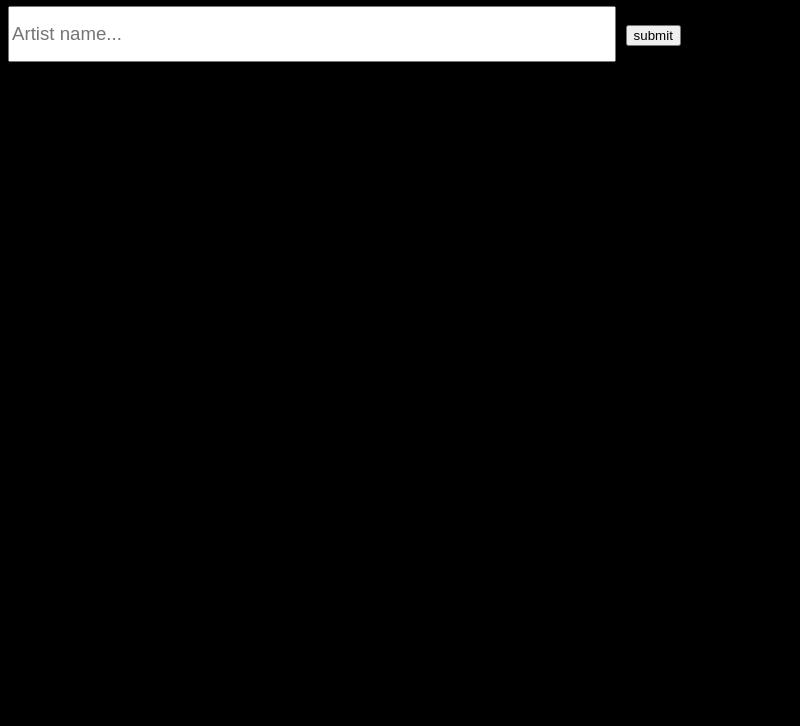
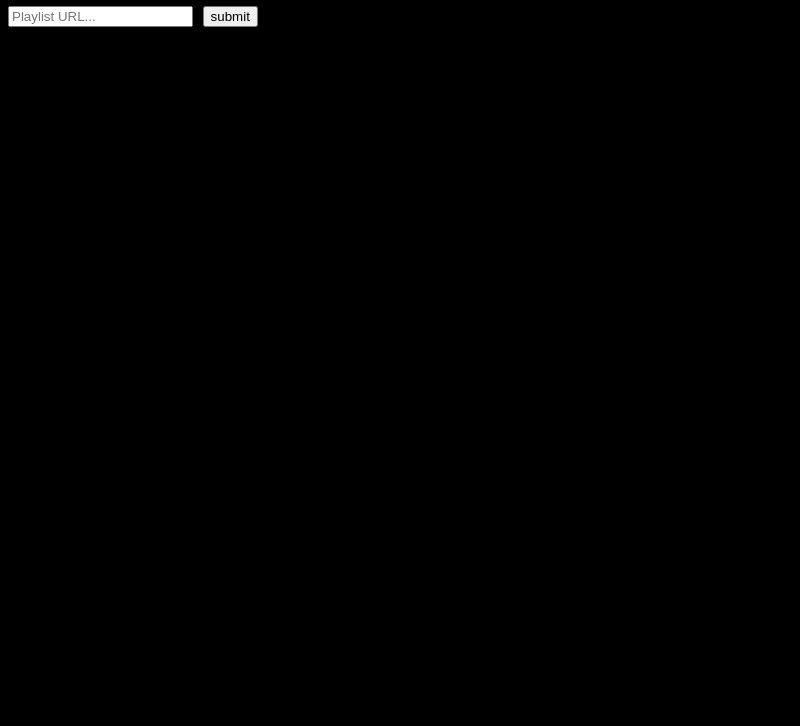
Before and after one commit to mukarramarif/Beat-Shazam, a website: page public/index.html in a window 1280 px wide. Shown: the part 74-800 px from the top of the page, without its empty margins (0-800 px from the left). Drawn offline with nearby package versions, Linux system fonts and the light colour scheme.

Commit message:
set up playlist a bit

```diff
--- a/public/index.html
+++ b/public/index.html
@@ -13,7 +13,7 @@
 
   <div id="container">
     <form>
-      <input type="text" id="song-input" placeholder="Artist name...">
+      <input type="text" id="playlist-url-box" placeholder="Playlist URL...">
       <input type="button" value="submit" id="submitButton">
 
     </form>
--- a/public/script.js
+++ b/public/script.js
@@ -9,7 +9,13 @@ function init() {
         console.log(" submit button clicked");
 
 
-}
+        //TODO get song from given playlist
+
+        $("#container").clear();
+
+        //TODO construct guessing page
+
+    }
     );
 
 }
```
